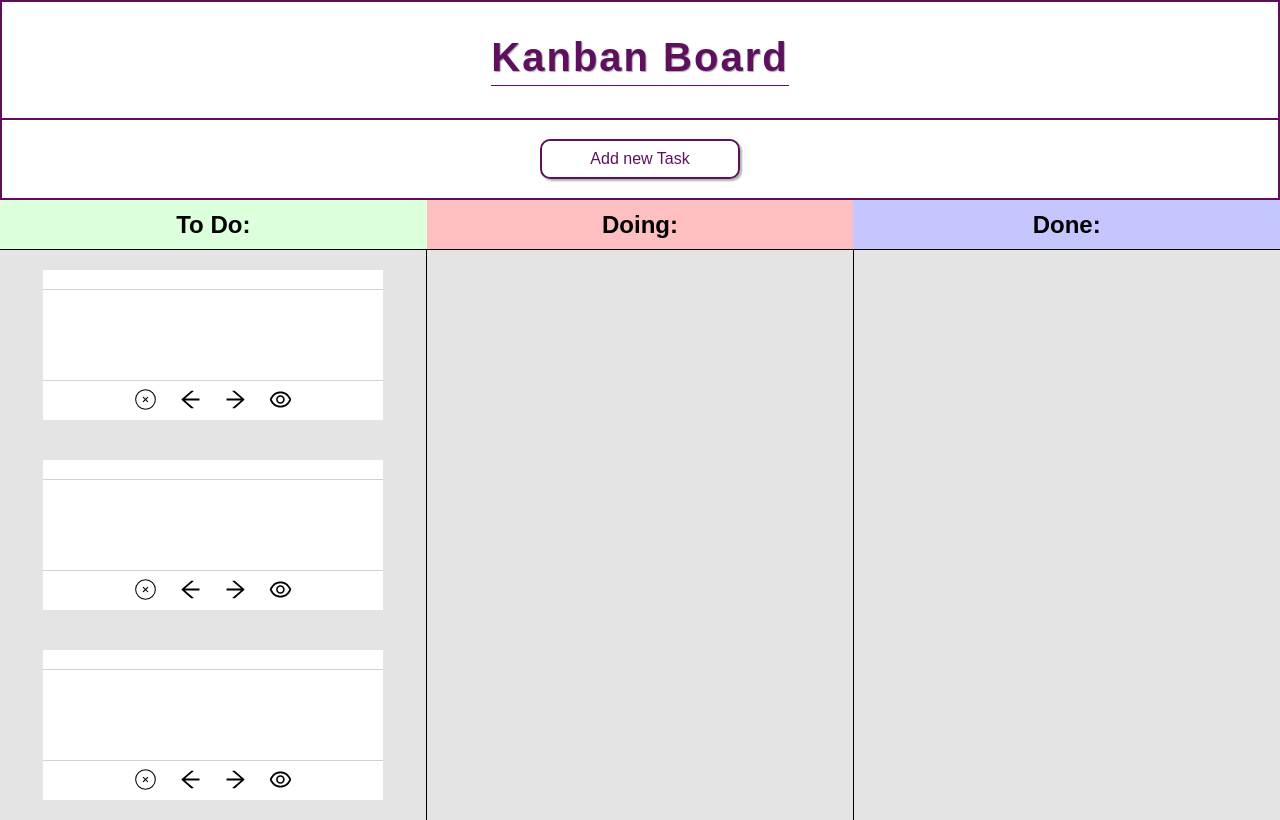
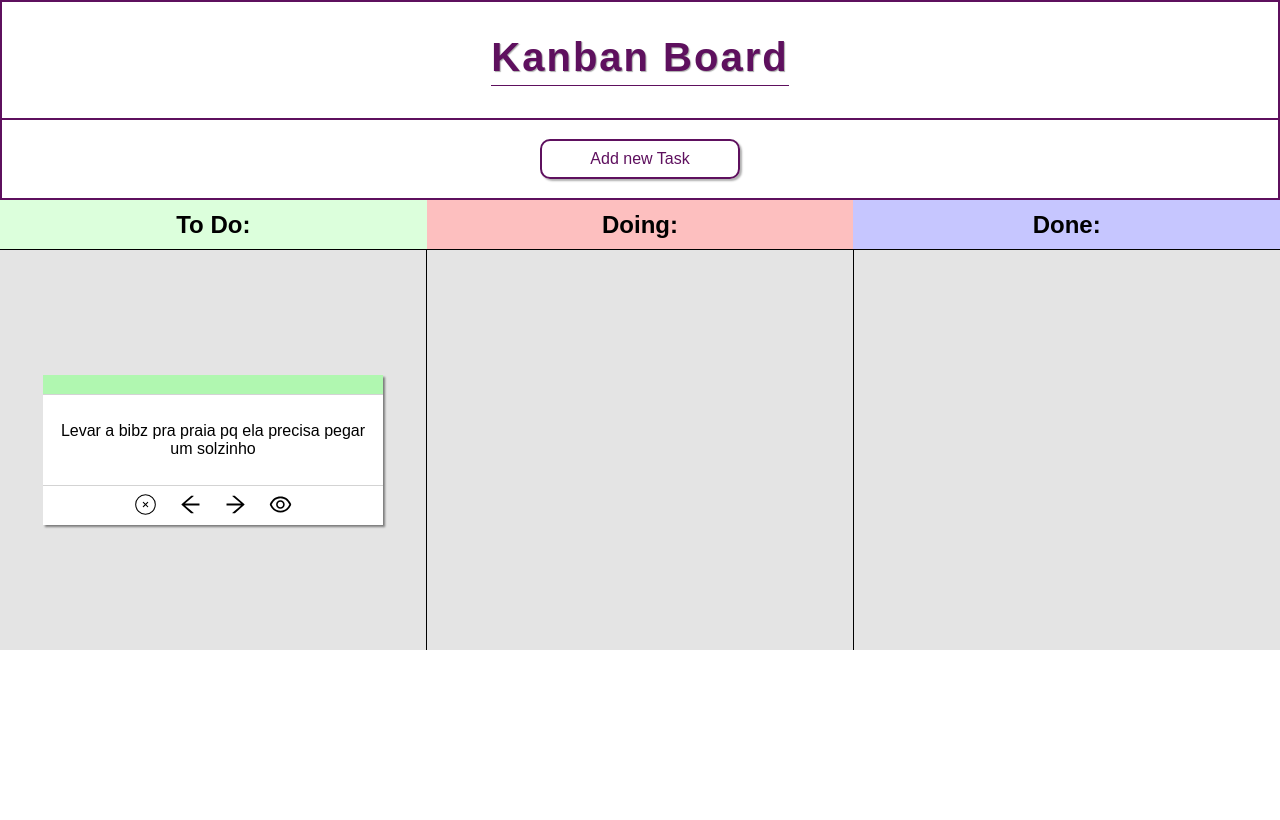
Before and after one commit to Guittsgui/kanbanBoard-front, a React (Vite) app: page / in a window 1280 px wide. Built offline with nearby package versions, Linux system fonts and the light colour scheme.

Commit message:
api criada, requisicao de adicionar new task funcionando

```diff
--- /dev/null
+++ b/src/api.js
@@ -0,0 +1,32 @@
+const baseURL = 'http://localhost:3001'
+
+export const api = {
+
+    addNewTask: async (task)=>{
+        console.log('a tesk em questao é : ', task)
+        const response = await fetch('http://localhost:3001/task',{
+            method: 'POST',
+            headers:{
+                'content-type': 'application/json'
+            },
+            body: JSON.stringify(task)
+        })
+        const json = await response.json()
+        console.log(json)
+        return [json]
+    },
+
+    getTasksByTypes: (type)=>{
+
+
+    },
+
+    removeTaskById: ()=>{
+
+    },
+    changeTaskType: ()=>{
+
+    }
+
+
+}
--- a/src/components/TaskBox/index.jsx
+++ b/src/components/TaskBox/index.jsx
@@ -8,7 +8,7 @@ const TaskBox = () => {
 
         </S.colorBar>
         <S.body>
-
+            <p> Levar a bibz pra praia pq ela precisa pegar um solzinho</p>
         </S.body>
         <S.buttonsBar>
             <button>
--- a/src/components/TaskBox/style.jsx
+++ b/src/components/TaskBox/style.jsx
@@ -3,15 +3,22 @@ import styled from 'styled-components'
 export const container = styled.div`
     background-color: white;
     width: 80%;
-    margin: 20px
+    margin: 20px;
+    box-shadow: 2px 2px 2px #00000075;
 `;
 
 export const colorBar = styled.div`
     height: 20px;
     border-bottom: 1px solid lightgray;
+    background-color: #b0f7b0;
 `;
 export const body = styled.div`
     height: 90px ;
+    display: flex;
+    align-items: center;
+    justify-content: center;
+    padding: 10px;
+    text-align: center;
 `;
 
 export const buttonsBar = styled.div`
--- a/src/routes/Board/index.jsx
+++ b/src/routes/Board/index.jsx
@@ -20,8 +20,6 @@ const Board = () => {
         <S.body>
             <div className="todoTasks boxdiv">
                 <TaskBox/>
-                <TaskBox/>
-                <TaskBox/>
             </div>
             <div className="doingTasks boxdiv">
 
--- a/src/routes/NewTask/index.jsx
+++ b/src/routes/NewTask/index.jsx
@@ -2,6 +2,7 @@ import * as S from './style'
 import {Link} from 'react-router-dom'
 import {useState} from 'react'
 import { useNavigate } from 'react-router-dom'
+import { api } from '../../api'
 
 
 const NewTask = () => {
@@ -16,18 +17,14 @@ const NewTask = () => {
     const [inputs, setInputs] = useState(data)
     const navigate = useNavigate()
 
-    function handleSubmit(e){
+    async function handleSubmit(e){
         e.preventDefault()
         if(!inputs.body || !inputs.title){
             return
         }
         const date = new Date()
         const task = {...inputs, date: date}
-
-        /// Adicionar new Task ao Banco.
-
-        /// Redirecionar para a página Inicial.
-
+        const json = await api.addNewTask(task)
         navigate("/")
     }
     function handleChange(e){
```
